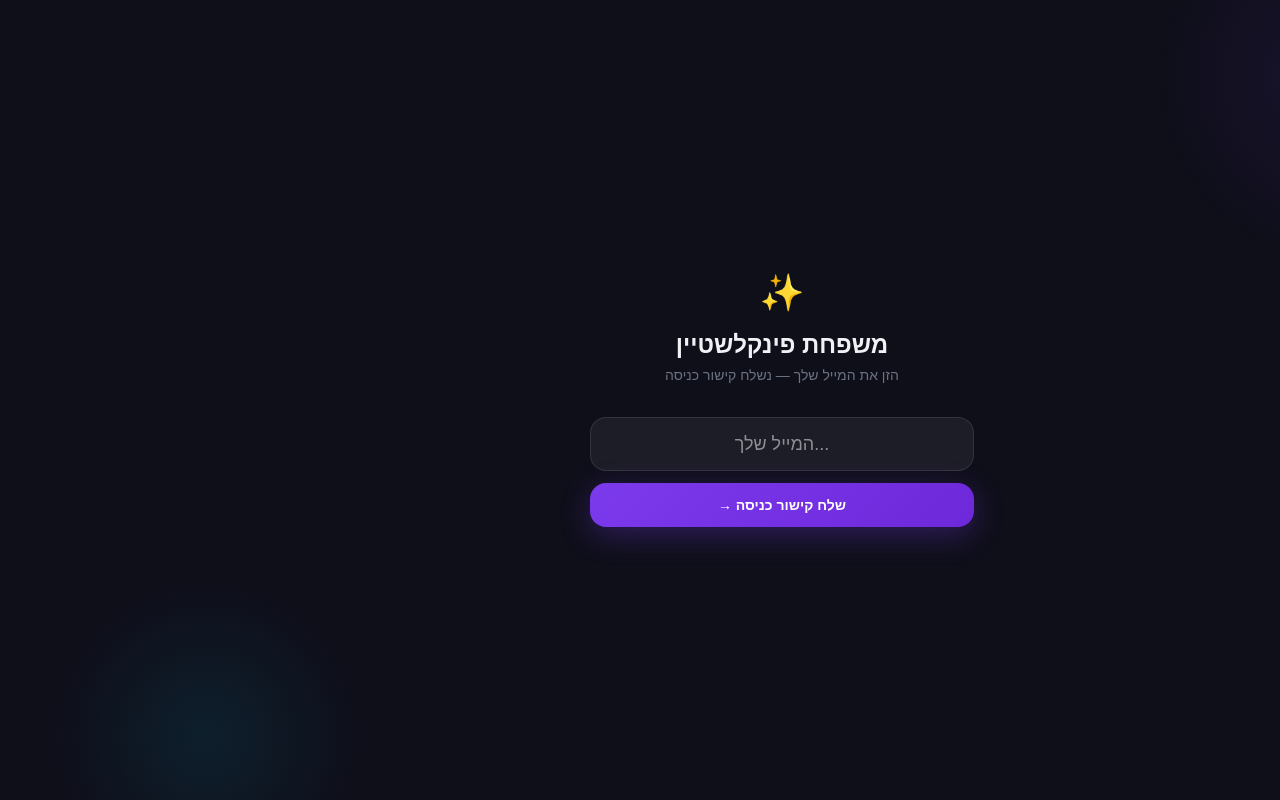
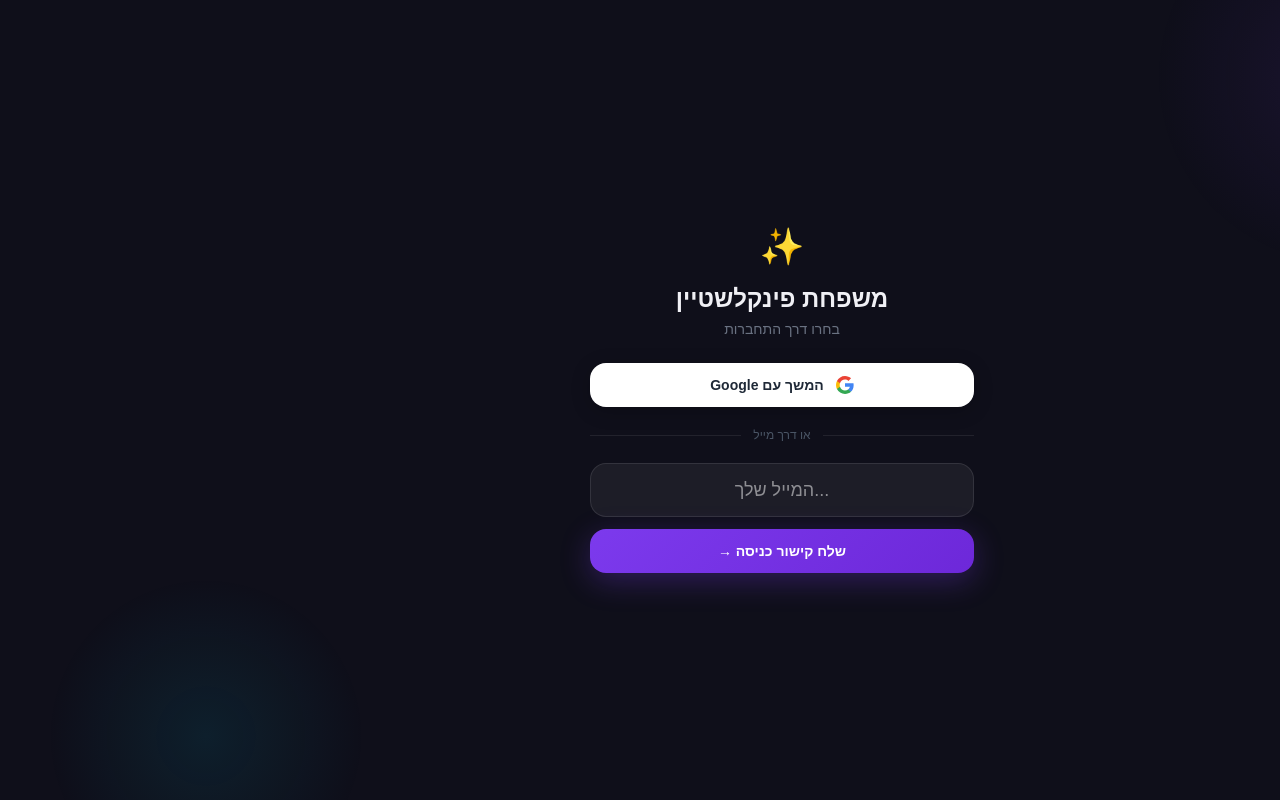
Before and after one commit to adif007-max/family-hub, a Next.js app: page /login in a window 1280 px wide. Built offline with nearby package versions, Linux system fonts and the light colour scheme; no server answers.

Commit message:
Add Google Sign-in alongside Magic Link
- New 'Continue with Google' button as primary auth method
- Magic Link kept as fallback below a divider
- Explicit PKCE flow + persist/refresh options on supabase client
- CLAUDE.md with project architecture + autonomous working style

```diff
--- a/src/components/MagicLinkLogin.tsx
+++ b/src/components/MagicLinkLogin.tsx
@@ -4,11 +4,12 @@ import { useState } from 'react'
 import { useAuth } from '@/lib/useAuth'
 
 export default function MagicLinkLogin() {
-  const { signIn } = useAuth()
+  const { signIn, signInWithGoogle } = useAuth()
   const [email, setEmail] = useState('')
   const [sent, setSent] = useState(false)
   const [error, setError] = useState('')
   const [busy, setBusy] = useState(false)
+  const [googleBusy, setGoogleBusy] = useState(false)
 
   const send = async () => {
     if (!email.trim() || busy) return
@@ -17,6 +18,14 @@ export default function MagicLinkLogin() {
     setBusy(false)
     if (error) { setError('שגיאה — נסה שוב'); return }
     setSent(true)
+  }
+
+  const google = async () => {
+    if (googleBusy) return
+    setGoogleBusy(true); setError('')
+    const { error } = await signInWithGoogle()
+    if (error) { setGoogleBusy(false); setError('שגיאה בכניסה עם גוגל') }
+    // on success: redirect happens automatically
   }
 
   return (
@@ -38,7 +47,37 @@ export default function MagicLinkLogin() {
           </>
         ) : (
           <>
-            <div className="text-gray-500 text-sm mb-8">הזן את המייל שלך — נשלח קישור כניסה</div>
+            <div className="text-gray-500 text-sm mb-6">בחרו דרך התחברות</div>
+
+            {/* Google Sign-in (primary) */}
+            <button
+              onClick={google}
+              disabled={googleBusy}
+              className="w-full py-3 rounded-2xl font-bold text-sm flex items-center justify-center gap-3 transition-opacity mb-3"
+              style={{
+                background: '#fff',
+                color: '#1f2937',
+                boxShadow: '0 4px 20px rgba(0,0,0,0.2)',
+                opacity: googleBusy ? 0.7 : 1,
+              }}
+            >
+              <svg width="18" height="18" viewBox="0 0 18 18" xmlns="http://www.w3.org/2000/svg">
+                <path d="M17.64 9.2c0-.637-.057-1.251-.164-1.84H9v3.481h4.844c-.209 1.125-.843 2.078-1.796 2.717v2.258h2.908c1.702-1.567 2.684-3.874 2.684-6.615z" fill="#4285F4"/>
+                <path d="M9 18c2.43 0 4.467-.806 5.956-2.18l-2.908-2.259c-.806.54-1.837.86-3.048.86-2.344 0-4.328-1.584-5.036-3.711H.957v2.332C2.438 15.983 5.482 18 9 18z" fill="#34A853"/>
+                <path d="M3.964 10.71c-.18-.54-.282-1.117-.282-1.71 0-.593.102-1.17.282-1.71V4.958H.957C.347 6.173 0 7.548 0 9c0 1.452.348 2.827.957 4.042l3.007-2.332z" fill="#FBBC05"/>
+                <path d="M9 3.58c1.321 0 2.508.454 3.44 1.345l2.582-2.58C13.463.891 11.426 0 9 0 5.482 0 2.438 2.017.957 4.958L3.964 7.29C4.672 5.163 6.656 3.58 9 3.58z" fill="#EA4335"/>
+              </svg>
+              {googleBusy ? 'מתחבר...' : 'המשך עם Google'}
+            </button>
+
+            {/* Divider */}
+            <div className="flex items-center gap-3 my-5">
+              <div className="flex-1 h-px" style={{ background: 'rgba(255,255,255,0.08)' }} />
+              <span className="text-xs text-gray-600">או דרך מייל</span>
+              <div className="flex-1 h-px" style={{ background: 'rgba(255,255,255,0.08)' }} />
+            </div>
+
+            {/* Magic Link fallback */}
             <div className="space-y-3">
               <input
                 type="email"
@@ -47,7 +86,6 @@ export default function MagicLinkLogin() {
                 onKeyDown={e => e.key === 'Enter' && send()}
                 placeholder="המייל שלך..."
                 dir="ltr"
-                autoFocus
                 className="w-full px-4 py-3 rounded-2xl text-center text-white outline-none text-lg"
                 style={{
                   background: 'rgba(255,255,255,0.06)',
--- a/src/lib/supabase.ts
+++ b/src/lib/supabase.ts
@@ -2,5 +2,13 @@ import { createClient } from '@supabase/supabase-js'
 
 export const supabase = createClient(
   process.env.NEXT_PUBLIC_SUPABASE_URL || 'https://placeholder.supabase.co',
-  process.env.NEXT_PUBLIC_SUPABASE_ANON_KEY || 'placeholder-anon-key'
+  process.env.NEXT_PUBLIC_SUPABASE_ANON_KEY || 'placeholder-anon-key',
+  {
+    auth: {
+      persistSession: true,
+      autoRefreshToken: true,
+      detectSessionInUrl: true,
+      flowType: 'pkce',
+    },
+  }
 )
--- a/src/lib/useAuth.ts
+++ b/src/lib/useAuth.ts
@@ -41,7 +41,17 @@ export function useAuth() {
     })
   }, [])
 
+  const signInWithGoogle = useCallback(async () => {
+    return supabase.auth.signInWithOAuth({
+      provider: 'google',
+      options: {
+        redirectTo: window.location.origin,
+        queryParams: { prompt: 'select_account' },
+      },
+    })
+  }, [])
+
   const signOut = useCallback(() => supabase.auth.signOut(), [])
 
-  return { session, familyId, loading, signIn, signOut }
+  return { session, familyId, loading, signIn, signInWithGoogle, signOut }
 }
```
Also changed, not shown: 1 other file (tests, documents, lock files or other folders).
